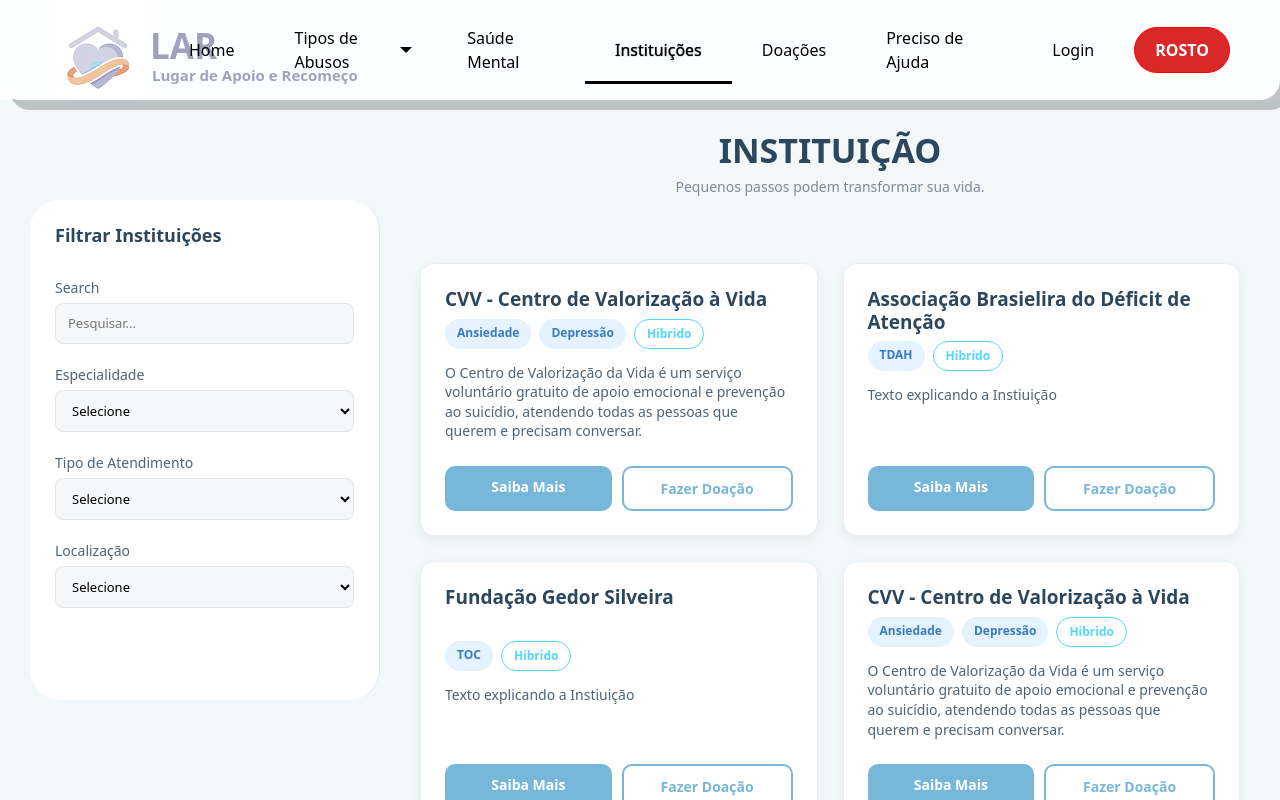
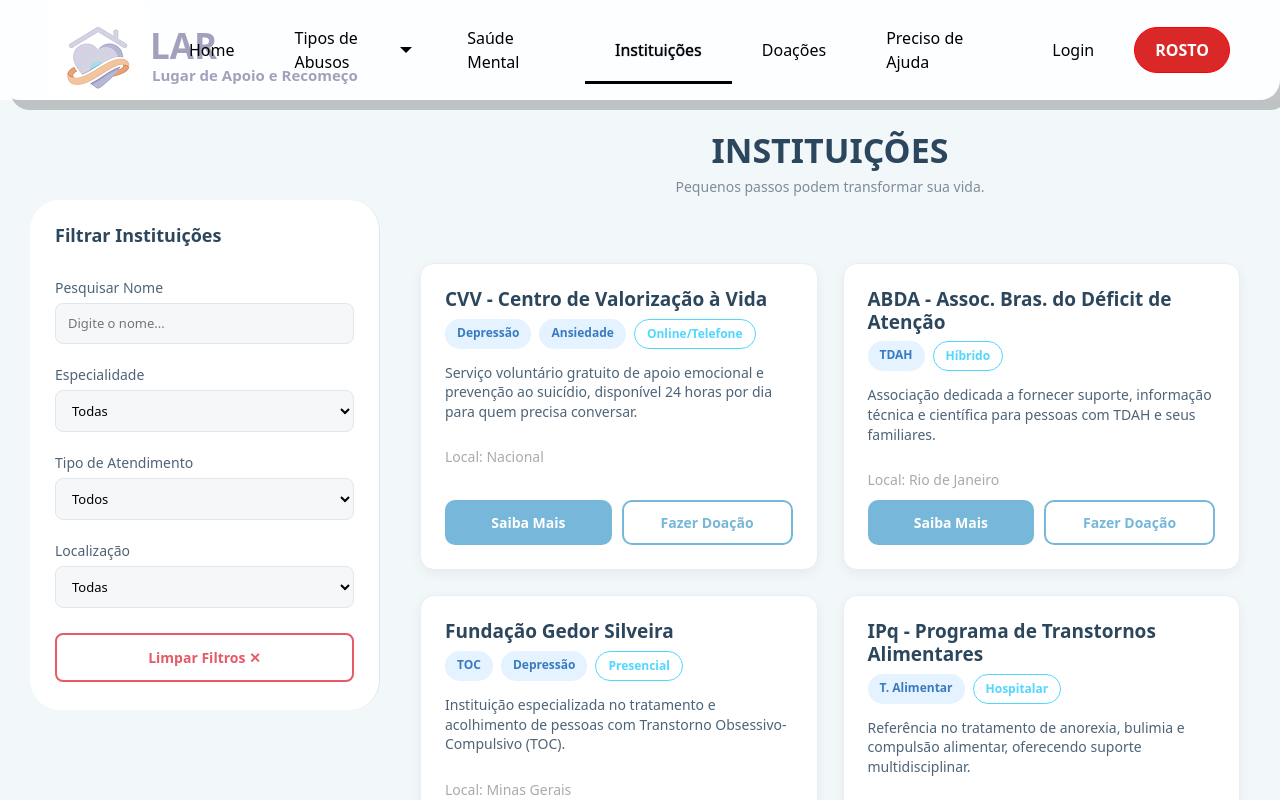
Before and after one commit to BiaNovaes/LAR, a React (Vite) app: page /instituicao in a window 1280 px wide. Shown: the top 800 px of the page. Built offline with nearby package versions, Linux system fonts and the light colour scheme.

Commit message:
Adicionando os filtros das instiruicoes

```diff
--- a/src/Pages/Instituicao.tsx
+++ b/src/Pages/Instituicao.tsx
@@ -3,7 +3,88 @@
 import CabecalhoHome from '../Components/CabecalhoHome'
 import RodapeHome from '../Components/RodapeHome'
 
+const listaInstituicoes = [
+    {
+        id: 1,
+        nome: "CVV - Centro de Valorização à Vida",
+        tags: ["Depressão", "Ansiedade"],
+        tipo: "Online/Telefone",
+        local: ["Nacional"],
+        descricao: "Serviço voluntário gratuito de apoio emocional e prevenção ao suicídio, disponível 24 horas por dia para quem precisa conversar.",
+        site: "https://cvv.org.br/"
+    },
+    {
+        id: 2,
+        nome: "ABDA - Assoc. Bras. do Déficit de Atenção",
+        tags: ["TDAH"],
+        tipo: "Híbrido",
+        local: ["Rio de Janeiro"],
+        descricao: "Associação dedicada a fornecer suporte, informação técnica e científica para pessoas com TDAH e seus familiares.",
+        site: "https://tdah.org.br/"
+    },
+    {
+        id: 3,
+        nome: "Fundação Gedor Silveira",
+        tags: ["TOC", "Depressão"],
+        tipo: "Presencial",
+        local: ["Minas Gerais"],
+        descricao: "Instituição especializada no tratamento e acolhimento de pessoas com Transtorno Obsessivo-Compulsivo (TOC).",
+        site: "https://gedorsilveira.com.br/"
+    },
+    {
+        id: 4,
+        nome: "IPq - Programa de Transtornos Alimentares",
+        tags: ["T. Alimentar"],
+        tipo: "Hospitalar",
+        local: ["São Paulo"],
+        descricao: "Referência no tratamento de anorexia, bulimia e compulsão alimentar, oferecendo suporte multidisciplinar.",
+        site: "https://ambulim.org.br/contato/"
+    },
+    {
+        id: 5,
+        nome: "ABRE - Associação Brasileira de Esquizofrenia",
+        tags: ["Esquizofrenia"],
+        tipo: "Híbrido",
+        local: ["Nacional"],
+        descricao: "Focada em melhorar a qualidade de vida de pessoas com esquizofrenia e seus familiares através da educação e apoio.",
+        site: "https://abrebrasil.org.br/"
+    },
+    {
+        id: 6,
+        nome: "Clínica Ansiedade",
+        tags: ["Ansiedade"],
+        tipo: "Clínica",
+        local: ["São Paulo", "Porto Alegre"],
+        descricao: "Atendimento especializado para transtornos de ansiedade generalizada, pânico e fobias.",
+        site: "https://www.clinicaansiedade.com.br/"
+    }
+];
+
 function Instituicao() {
+
+    const [busca, setBusca] = useState('');
+    const [especialidade, setEspecialidade] = useState('');
+    const [tipo, setTipo] = useState('');
+    const [localizacao, setLocalizacao] = useState('');
+
+    const limparFiltros = () => {
+        setBusca('');
+        setEspecialidade('');
+        setTipo('');
+        setLocalizacao('');
+    }
+
+    const instituicoesFiltradas = listaInstituicoes.filter((item) => {
+        const matchBusca = item.nome.toLowerCase().includes(busca.toLowerCase());
+
+        const matchEspecialidade = especialidade === '' || item.tags.includes(especialidade);
+
+        const matchTipo = tipo === '' || item.tipo === tipo;
+
+        const matchLocal = localizacao === '' || item.local.includes(localizacao);
+
+        return matchBusca && matchEspecialidade && matchTipo && matchLocal;
+    });
 
     return (
         <>
@@ -15,217 +96,110 @@
                         <h3>Filtrar Instituições</h3>
 
                         <div className={style.filtro}>
-                            <label>Search</label>
-                            <input type="text" placeholder="Pesquisar..." />
+                            <label>Pesquisar Nome</label>
+                            <input
+                                type="text"
+                                placeholder="Digite o nome..."
+                                value={busca}
+                                onChange={(e) => setBusca(e.target.value)}
+                            />
                         </div>
 
                         <div className={style.filtro}>
                             <label>Especialidade</label>
-                            <select>
-                                <option>Selecione</option>
+                            <select value={especialidade} onChange={(e) => setEspecialidade(e.target.value)}>
+                                <option value="">Todas</option>
+                                <option value="Ansiedade">Ansiedade</option>
+                                <option value="Depressão">Depressão</option>
+                                <option value="TDAH">TDAH</option>
+                                <option value="TOC">TOC</option>
+                                <option value="T. Alimentar">Transtorno Alimentar</option>
+                                <option value="Esquizofrenia">Esquizofrenia</option>
                             </select>
                         </div>
 
                         <div className={style.filtro}>
                             <label>Tipo de Atendimento</label>
-                            <select>
-                                <option>Selecione</option>
+                            <select value={tipo} onChange={(e) => setTipo(e.target.value)}>
+                                <option value="">Todos</option>
+                                <option value="Online/Telefone">Online/Telefone</option>
+                                <option value="Híbrido">Híbrido</option>
+                                <option value="Presencial">Presencial</option>
+                                <option value="Hospitalar">Hospitalar</option>
                             </select>
                         </div>
 
                         <div className={style.filtro}>
                             <label>Localização</label>
-                            <select>
-                                <option>Selecione</option>
+                            <select value={localizacao} onChange={(e) => setLocalizacao(e.target.value)}>
+                                <option value="">Todas</option>
+                                <option value="Nacional">Nacional</option>
+                                <option value="São Paulo">São Paulo</option>
+                                <option value="Rio de Janeiro">Rio de Janeiro</option>
+                                <option value="Minas Gerais">Minas Gerais</option>
+                                <option value="Porto Alegre">Porto Alegre</option>
                             </select>
                         </div>
+
+                        <button className={style.btnLimpar} onClick={limparFiltros}>
+                            Limpar Filtros ✕
+                        </button>
+
                     </aside>
 
                     <main className={style.content}>
 
                         <div className={style.titleContainer}>
-                            <h1>INSTITUIÇÃO</h1>
+                            <h1>INSTITUIÇÕES</h1>
                             <p>Pequenos passos podem transformar sua vida.</p>
                         </div>
 
                         <div className={style.cards}>
 
-
-
-                             <div className={style.card}>
-                                <h2>CVV - Centro de Valorização à Vida</h2>
+                            {instituicoesFiltradas.length > 0 ? (
+                                instituicoesFiltradas.map((item) => (
+                                    <div className={style.card} key={item.id}>
+                                        <h2>{item.nome}</h2>
 
                                         <div className={style.tags}>
-                                    <span className={style.tag}>Ansiedade</span>
-                                    <span className={style.tag}>Depressão</span>
-                                    <span className={style.tagAtend}>Hibrido</span>
+                                            {item.tags.map((tag, i) => (
+                                                <span key={i} className={style.tag}>{tag}</span>
+                                            ))}
+
+                                            <span className={style.tagAtend}>{item.tipo}</span>
                                         </div>
 
-                                <p>
-                                    O Centro de Valorização da Vida é um serviço voluntário gratuito de apoio emocional e
-                                    prevenção ao suicídio, atendendo todas as pessoas que querem e precisam conversar.
-                                </p>
+                                        <p>{item.descricao}</p>
+
+                                        <small style={{ color: '#aaa', marginBottom: '10px', display: 'block' }}>
+                                            Local: {item.local.join(' / ')}
+                                        </small>
 
                                         <div className={style.cardButtons}>
-                                    <div className={style.btnSaibaMais}>Saiba Mais</div>
+                                            <a
+                                                href={item.site}
+                                                target="_blank"
+                                                rel="noopener noreferrer"
+                                                className={style.btnSaibaMais}
+                                            >
+                                                Saiba Mais
+                                            </a>
                                             <div className={style.btnDoacao}>Fazer Doação</div>
                                         </div>
                                     </div>
-                             <div className={style.card}>
-                                <h2>Associação Brasielira do Déficit de Atenção</h2>
-
-                                <div className={style.tags}>
-                                    <span className={style.tag}>TDAH</span>
-                                    <span className={style.tagAtend}>Hibrido</span>
+                                ))
+                            ) : (
+                                <div style={{ textAlign: 'center', color: '#666', marginTop: '40px', gridColumn: '1/-1' }}>
+                                    <h3>Nenhuma instituição encontrada com esses filtros.</h3>
+                                    <p>Tente mudar os filtros ou limpar a pesquisa.</p>
                                 </div>
-
-                                <p>
-                                    Texto explicando a Instiuição
-                                </p>
-
-                               <div className={style.cardButtons}>
-                                    <div className={style.btnSaibaMais}>Saiba Mais</div>
-                                    <div className={style.btnDoacao}>Fazer Doação</div>
-                                </div>
-                            </div>
-                             <div className={style.card}>
-                                <h2>Fundação Gedor Silveira</h2> <br/>
-
-                                <div className={style.tags}>
-                                    <span className={style.tag}>TOC</span>
-                                    <span className={style.tagAtend}>Hibrido</span>
-                                </div>
-
-                                <p>
-                                     Texto explicando a Instiuição
-                                </p>
-
-                               <div className={style.cardButtons}>
-                                    <div className={style.btnSaibaMais}>Saiba Mais</div>
-                                    <div className={style.btnDoacao}>Fazer Doação</div>
-                                </div>
-                            </div>
-
-
-                             <div className={style.card}>
-                                <h2>CVV - Centro de Valorização à Vida</h2>
-
-                                <div className={style.tags}>
-                                    <span className={style.tag}>Ansiedade</span>
-                                    <span className={style.tag}>Depressão</span>
-                                    <span className={style.tagAtend}>Hibrido</span>
-                                </div>
-
-                                <p>
-                                    O Centro de Valorização da Vida é um serviço voluntário gratuito de apoio emocional e
-                                    prevenção ao suicídio, atendendo todas as pessoas que querem e precisam conversar.
-                                </p>
-
-                               <div className={style.cardButtons}>
-                                    <div className={style.btnSaibaMais}>Saiba Mais</div>
-                                    <div className={style.btnDoacao}>Fazer Doação</div>
-                                </div>
-                            </div>
-                             <div className={style.card}>
-                                <h2>Associação Brasielira do Déficit de Atenção</h2>
-
-                                <div className={style.tags}>
-                                    <span className={style.tag}>TDAH</span>
-                                    <span className={style.tagAtend}>Hibrido</span>
-                                </div>
-
-                                <p>
-                                    Texto explicando a Instiuição
-                                </p>
-
-                               <div className={style.cardButtons}>
-                                    <div className={style.btnSaibaMais}>Saiba Mais</div>
-                                    <div className={style.btnDoacao}>Fazer Doação</div>
-                                </div>
-                            </div>
-                             <div className={style.card}>
-                                <h2>Fundação Gedor Silveira</h2> <br/>
-
-                                <div className={style.tags}>
-                                    <span className={style.tag}>TOC</span>
-                                    <span className={style.tagAtend}>Hibrido</span>
-                                </div>
-
-                                <p>
-                                     Texto explicando a Instiuição
-                                </p>
-
-                               <div className={style.cardButtons}>
-                                    <div className={style.btnSaibaMais}>Saiba Mais</div>
-                                    <div className={style.btnDoacao}>Fazer Doação</div>
-                                </div>
-                            </div>
-
-
-
-                             <div className={style.card}>
-                                <h2>CVV - Centro de Valorização à Vida</h2>
-
-                                <div className={style.tags}>
-                                    <span className={style.tag}>Ansiedade</span>
-                                    <span className={style.tag}>Depressão</span>
-                                    <span className={style.tagAtend}>Hibrido</span>
-                                </div>
-
-                                <p>
-                                    O Centro de Valorização da Vida é um serviço voluntário gratuito de apoio emocional e
-                                    prevenção ao suicídio, atendendo todas as pessoas que querem e precisam conversar.
-                                </p>
-
-                               <div className={style.cardButtons}>
-                                    <div className={style.btnSaibaMais}>Saiba Mais</div>
-                                    <div className={style.btnDoacao}>Fazer Doação</div>
-                                </div>
-                            </div>
-                             <div className={style.card}>
-                                <h2>Associação Brasielira do Déficit de Atenção</h2>
-
-                                <div className={style.tags}>
-                                    <span className={style.tag}>TDAH</span>
-                                    <span className={style.tagAtend}>Hibrido</span>
-                                </div>
-
-                                <p>
-                                    Texto explicando a Instiuição
-                                </p>
-
-                               <div className={style.cardButtons}>
-                                    <div className={style.btnSaibaMais}>Saiba Mais</div>
-                                    <div className={style.btnDoacao}>Fazer Doação</div>
-                                </div>
-                            </div>
-                             <div className={style.card}>
-                                <h2>Fundação Gedor Silveira</h2> <br/>
-
-                                <div className={style.tags}>
-                                    <span className={style.tag}>TOC</span>
-                                    <span className={style.tagAtend}>Hibrido</span>
-                                </div>
-
-                                <p>
-                                     Texto explicando a Instiuição
-                                </p>
-
-                               <div className={style.cardButtons}>
-                                    <div className={style.btnSaibaMais}>Saiba Mais</div>
-                                    <div className={style.btnDoacao}>Fazer Doação</div>
-                                </div>
-                            </div>
-
-
-
+                            )}
 
                         </div>
                     </main>
                 </div>
-
             </div>
-            <RodapeHome/>
+            <RodapeHome />
         </>
     )
 }
--- a/src/Pages/TiposAbusos/TiposAbusos.tsx
+++ b/src/Pages/TiposAbusos/TiposAbusos.tsx
@@ -15,6 +15,8 @@
 import Cabecalho from '../../Components/Cabecalho';
 import RodapeHome from '../../Components/RodapeHome';
 import BotaoVoltar from './BotaoVoltar/BotaoVoltar';
+import BotaoSOS from '../../Components/Botao/botao';
+import { HashLink } from 'react-router-hash-link';
 
 
 
@@ -47,7 +49,10 @@
 
         {/* <div className={style.arrowdown}></div> */}
 
-        <div className={style.flecha}>&#8744;</div>
+
+        <HashLink smooth to='/TiposAbusos#VFisica' className={style.flecha}>&#8744; </HashLink>
+
+
 
       </header>
 
@@ -191,6 +196,7 @@
       </div>
 
       <BotaoVoltar/>
+      <BotaoSOS />
       <RodapeHome />
 
     </div>
--- a/src/Style/abusos.module.css
+++ b/src/Style/abusos.module.css
@@ -59,6 +59,8 @@
   font-size: 48px;
   cursor: pointer;  /* Mostra uma mão quando coloca o mouse em cima */
   animation: bounce 1.5s infinite;
+  text-decoration: none;
+  color: #000000;
 
 }
 
--- a/src/Style/milton.module.css
+++ b/src/Style/milton.module.css
@@ -28,7 +28,7 @@
     gap: 20px;
     margin-top: 100px;
     margin-left: 30px;
-    height: 500px;
+    height: 510px;
     overflow-y: auto;
 }
 
@@ -99,6 +99,7 @@
     flex: 1;
     display: grid;
     grid-template-columns: repeat(auto-fill, minmax(300px, 1fr));
+    align-content: start;
     gap: 25px;
 }
 
@@ -180,6 +181,10 @@
 .btnSaibaMais{
     background: #77b7d9;
     color: #ffffff;
+    text-decoration: none;
+    display: flex;
+    align-items: center;
+    justify-content: center;
 }
 
 .btnSaibaMais:hover { background: #5aa4c9; }
@@ -211,3 +216,23 @@
     scrollbar-width: thin;
     scrollbar-color: #77b7d9 #f0f4f8;
 }
+
+
+.btnLimpar {
+    width: 100%;
+    margin-top: 5px;
+    padding: 12px;
+    background-color: #ffffff;
+    color: #e65b65;
+    border: 2px solid #e65b65;
+    border-radius: 8px;
+    font-weight: 700;
+    cursor: pointer;
+    transition: all 0.2s;
+    font-size: 14px;
+}
+
+.btnLimpar:hover {
+    background-color: #e65b65;
+    color: #ffffff;
+}
--- a/src/Style/saulo.module.css
+++ b/src/Style/saulo.module.css
@@ -133,7 +133,6 @@
 .instituicaoContainer {
   display: flex;
   min-height: 100vh;
-  background: #fff;
 }
 
 .instituicaoAside {
```
Lines whose indentation alone changed are shown as unchanged.
